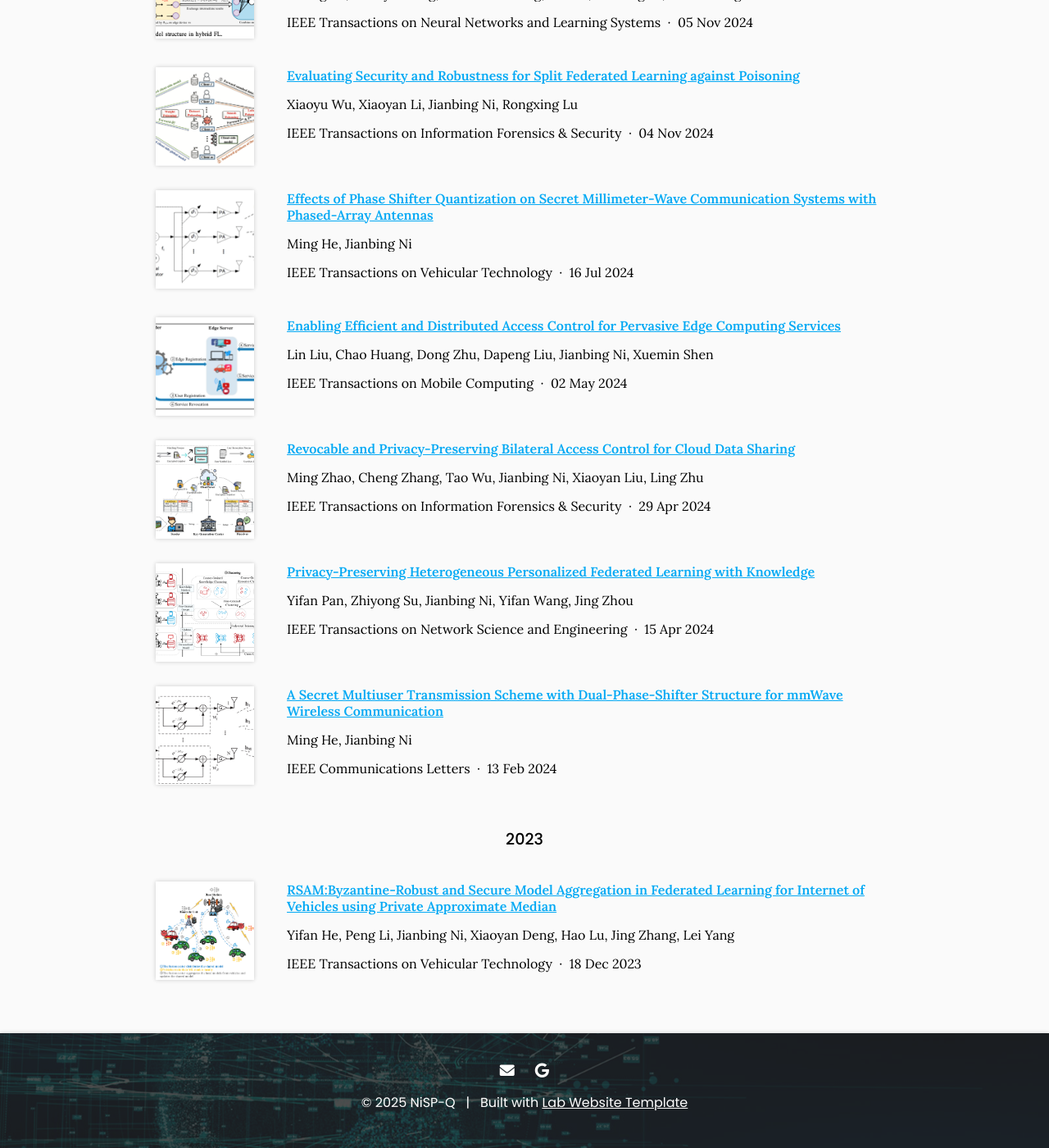
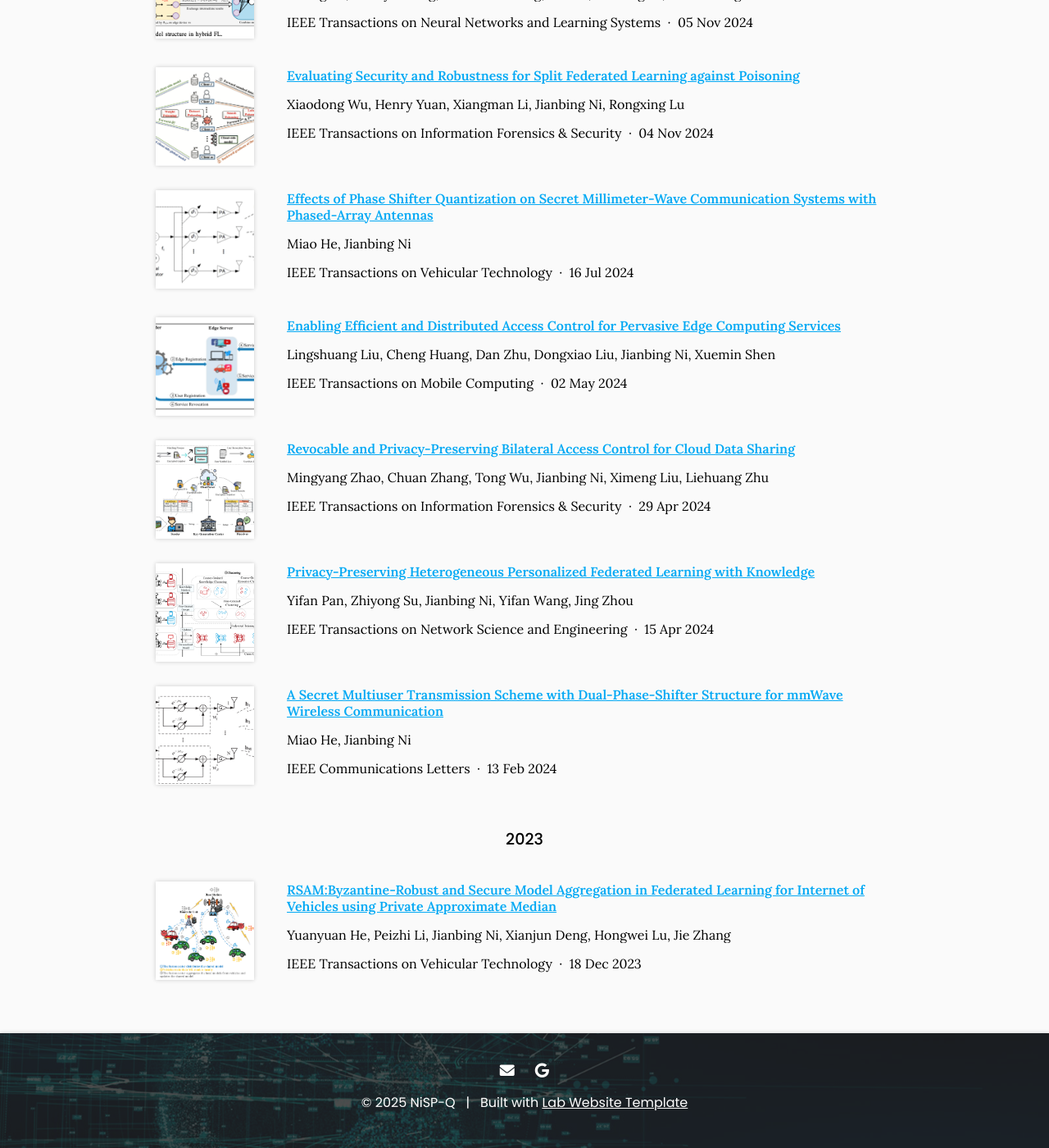
Before and after one commit to NiSP-Q/NiSP-Q.github.io, a Jekyll site: the page built from publication/index.md, in a window 1280 px wide and 1400 px high, scrolled down 956 px. Shown: the whole window at 82% size. Built offline with Jekyll 4.4.1, drawn with Linux system fonts in a browser that asks for light colours.

Commit message:
Update citations.yaml

```diff
--- a/_data/citations.yaml
+++ b/_data/citations.yaml
@@ -105,8 +105,9 @@
 - id: doi:10.1109/TIFS.2024.3531001
   title: Evaluating Security and Robustness for Split Federated Learning against Poisoning
   authors:
-  - Xiaoyu Wu
-  - Xiaoyan Li
+  - Xiaodong Wu
+  - Henry Yuan
+  - Xiangman Li
   - Jianbing Ni
   - Rongxing Lu
   publisher: IEEE Transactions on Information Forensics & Security
@@ -117,7 +118,7 @@
 - id: doi:10.1109/TVT.2024.3429232
   title: Effects of Phase Shifter Quantization on Secret Millimeter-Wave Communication Systems with Phased-Array Antennas
   authors:
-  - Ming He
+  - Miao He
   - Jianbing Ni
   publisher: IEEE Transactions on Vehicular Technology
   date: '2024-07-16'
@@ -140,10 +141,10 @@
 - id: doi:10.1109/TMC.2024.3395388
   title: Enabling Efficient and Distributed Access Control for Pervasive Edge Computing Services
   authors:
-  - Lin Liu
-  - Chao Huang
-  - Dong Zhu
-  - Dapeng Liu
+  - Lingshuang Liu
+  - Cheng Huang
+  - Dan Zhu
+  - Dongxiao Liu
   - Jianbing Ni
   - Xuemin Shen
   publisher: IEEE Transactions on Mobile Computing
@@ -154,12 +155,12 @@
 - id: doi:10.1109/TIFS.2024.3394678
   title: Revocable and Privacy-Preserving Bilateral Access Control for Cloud Data Sharing
   authors:
-  - Ming Zhao
-  - Cheng Zhang
-  - Tao Wu
+  - Mingyang Zhao
+  - Chuan Zhang
+  - Tong Wu
   - Jianbing Ni
-  - Xiaoyan Liu
-  - Ling Zhu
+  - Ximeng Liu
+  - Liehuang Zhu
   publisher: IEEE Transactions on Information Forensics & Security
   date: '2024-04-29'
   link: https://ieeexplore.ieee.org/document/10509736
@@ -168,13 +169,12 @@
 - id: doi:10.1109/TVT.2023.3341637
   title: RSAM:Byzantine-Robust and Secure Model Aggregation in Federated Learning for Internet of Vehicles using Private Approximate Median
   authors:
-  - Yifan He
-  - Peng Li
+  - Yuanyuan He
+  - Peizhi Li
   - Jianbing Ni
-  - Xiaoyan Deng
-  - Hao Lu
-  - Jing Zhang
-  - Lei Yang
+  - Xianjun Deng
+  - Hongwei Lu
+  - Jie Zhang
   publisher: IEEE Transactions on Vehicular Technology
   date: '2023-12-18'
   link: https://doi.org/10.1109/TVT.2023.3341637
@@ -183,7 +183,7 @@
 - id: doi:10.1109/LCOMM.2024.3365475
   title: A Secret Multiuser Transmission Scheme with Dual-Phase-Shifter Structure for mmWave Wireless Communication
   authors:
-  - Ming He
+  - Miao He
   - Jianbing Ni
   publisher: IEEE Communications Letters
   date: '2024-02-13'
```
